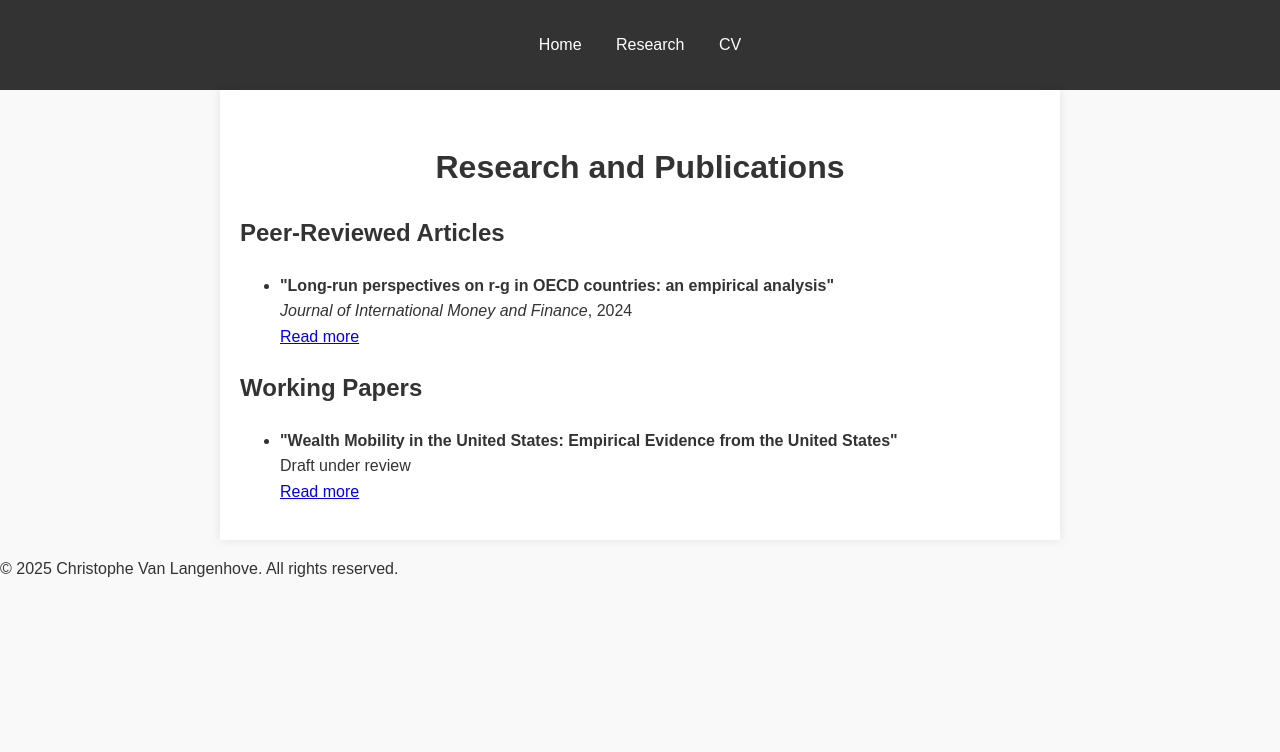
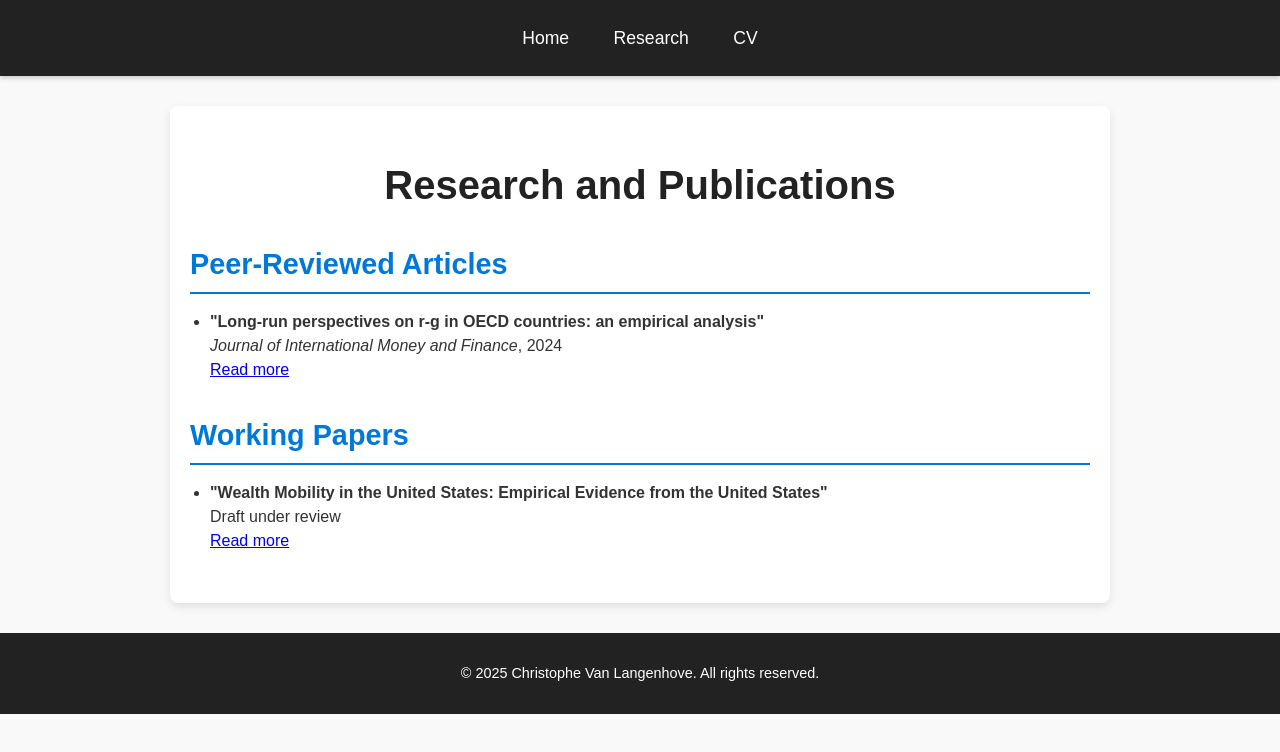
Before and after one commit to christophevanlangenhove/christophevanlangenhove.github.io, a plain HTML site: page research.html in a window 1280 px wide. Drawn offline with Linux system fonts and the light colour scheme.

Commit message:
Update styles.css

```diff
--- a/styles.css
+++ b/styles.css
@@ -1,3 +1,4 @@
+/* General Styles */
 body {
     font-family: Arial, sans-serif;
     margin: 0;
@@ -7,37 +8,105 @@ body {
     color: #333;
 }
 
+/* Header Styles */
 header {
-    background: #333;
+    background: #222;
     color: #fff;
-    padding: 1em 0;
+    padding: 1.5em 0;
+    box-shadow: 0 2px 5px rgba(0, 0, 0, 0.2);
 }
 
 nav ul {
     list-style: none;
+    margin: 0;
     padding: 0;
     text-align: center;
 }
 
 nav ul li {
     display: inline;
-    margin: 0 15px;
+    margin: 0 20px;
 }
 
 nav ul li a {
     color: #fff;
     text-decoration: none;
+    font-size: 1.1em;
+    transition: color 0.3s ease;
+}
+
+nav ul li a:hover {
+    color: #66ccff;
+}
+
+/* Footer Styles */
+footer {
+    text-align: center;
+    padding: 1em 0;
+    background: #222;
+    color: #fff;
+    margin-top: 30px;
+    font-size: 0.9em;
+}
+
+/* Main Content Styles */
+main {
+    max-width: 900px;
+    margin: 30px auto;
+    padding: 20px;
+    background: #fff;
+    border-radius: 8px;
+    box-shadow: 0 4px 10px rgba(0, 0, 0, 0.1);
 }
 
 h1 {
     text-align: center;
-    margin-top: 1em;
+    color: #222;
+    font-size: 2.5em;
+    margin-bottom: 0.5em;
 }
 
-main {
-    max-width: 800px;
-    margin: auto;
-    padding: 20px;
-    background: #fff;
-    box-shadow: 0 0 10px rgba(0, 0, 0, 0.1);
+/* Link Buttons */
+a.btn {
+    display: inline-block;
+    padding: 10px 20px;
+    margin-top: 10px;
+    background: #0078d7;
+    color: #fff;
+    text-decoration: none;
+    border-radius: 5px;
+    transition: background 0.3s ease;
 }
+
+a.btn:hover {
+    background: #005bb5;
+}
+
+/* Object Styling (for CV embedding) */
+object {
+    border: 1px solid #ddd;
+    margin-top: 20px;
+    box-shadow: 0 4px 10px rgba(0, 0, 0, 0.1);
+}
+
+/* Section Styling for Research/Projects */
+section {
+    margin-bottom: 30px;
+}
+
+section h2 {
+    color: #0078d7;
+    font-size: 1.8em;
+    border-bottom: 2px solid #0078d7;
+    padding-bottom: 5px;
+    margin-bottom: 15px;
+}
+
+section ul {
+    padding-left: 20px;
+}
+
+section ul li {
+    margin-bottom: 10px;
+    line-height: 1.5;
+}
```
